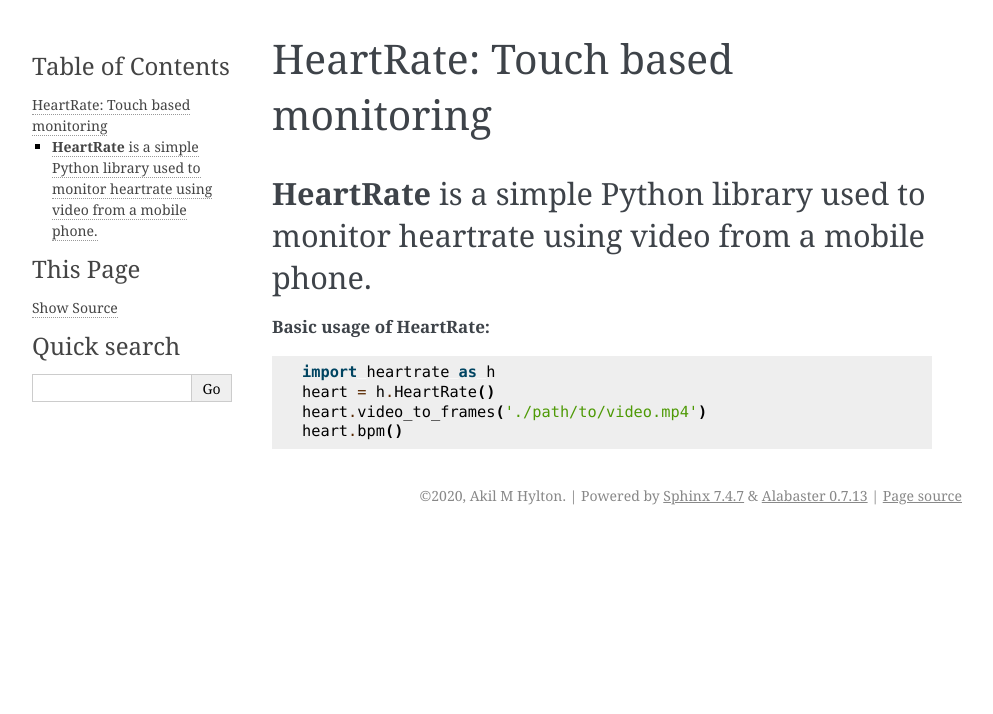
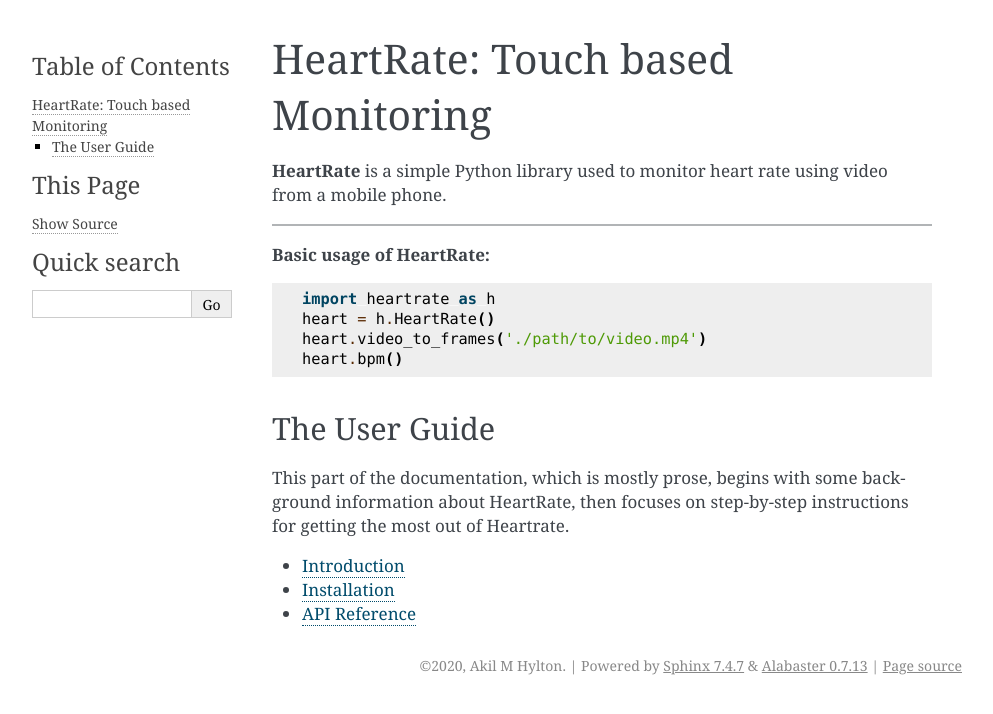
Before and after one commit to k105la/pulsetracker, a Sphinx documentation site: the page built from docs/index.rst, in a window 1280 px wide. Shown: the top 714 px of the page, without its empty margins (148-1141 px from the left). Built offline with Sphinx 7.4.7, drawn with Linux system fonts in a browser that asks for light colours.

Commit message:
More editting of docs

```diff
--- a/docs/conf.py
+++ b/docs/conf.py
@@ -27,8 +27,7 @@
 # Add any Sphinx extension module names here, as strings. They can be
 # extensions coming with Sphinx (named 'sphinx.ext.*') or your custom
 # ones.
-extensions = [
-]
+extensions = ['sphinx.ext.autodoc', 'sphinx.ext.napoleon' ]
 
 # Add any paths that contain templates here, relative to this directory.
 templates_path = ['_templates']
--- a/docs/index.rst
+++ b/docs/index.rst
@@ -3,16 +3,12 @@
    You can adapt this file completely to your liking, but it should at least
    contain the root `toctree` directive.
 
-HeartRate: Touch based monitoring
-=====================================
+HeartRate: Touch based Monitoring
+==================================
 
-.. toctree::
-   :maxdepth: 2
-   :caption: Contents:
+**HeartRate** is a simple Python library used to monitor heart rate using video from a mobile phone.
 
-
-**HeartRate** is a simple Python library used to monitor heartrate using video from a mobile phone.
-"""""""""""""""
+-----
 
 **Basic usage of HeartRate:**
 
@@ -22,3 +18,15 @@
   heart = h.HeartRate()
   heart.video_to_frames('./path/to/video.mp4')
   heart.bpm()
+
+
+The User Guide
+""""""""""""""
+This part of the documentation, which is mostly prose, begins with some background information about HeartRate, then focuses on step-by-step instructions for getting the most out of Heartrate.
+
+.. toctree::
+   :maxdepth: 2
+
+   intro
+   install
+   api
```
Also changed, not shown: docs/api.rst (added, +7 -0 lines), docs/install.rst (added, +23 -0 lines), docs/intro.rst (added, +9 -0 lines), docs/source/heartrate.rst/modules.rst (added, +7 -0 lines), docs/source/heartrate.rst/src.rst (added, +22 -0 lines), docs/source/modules.rst (added, +7 -0 lines), docs/source/src.rst (added, +22 -0 lines), 1 other file.
